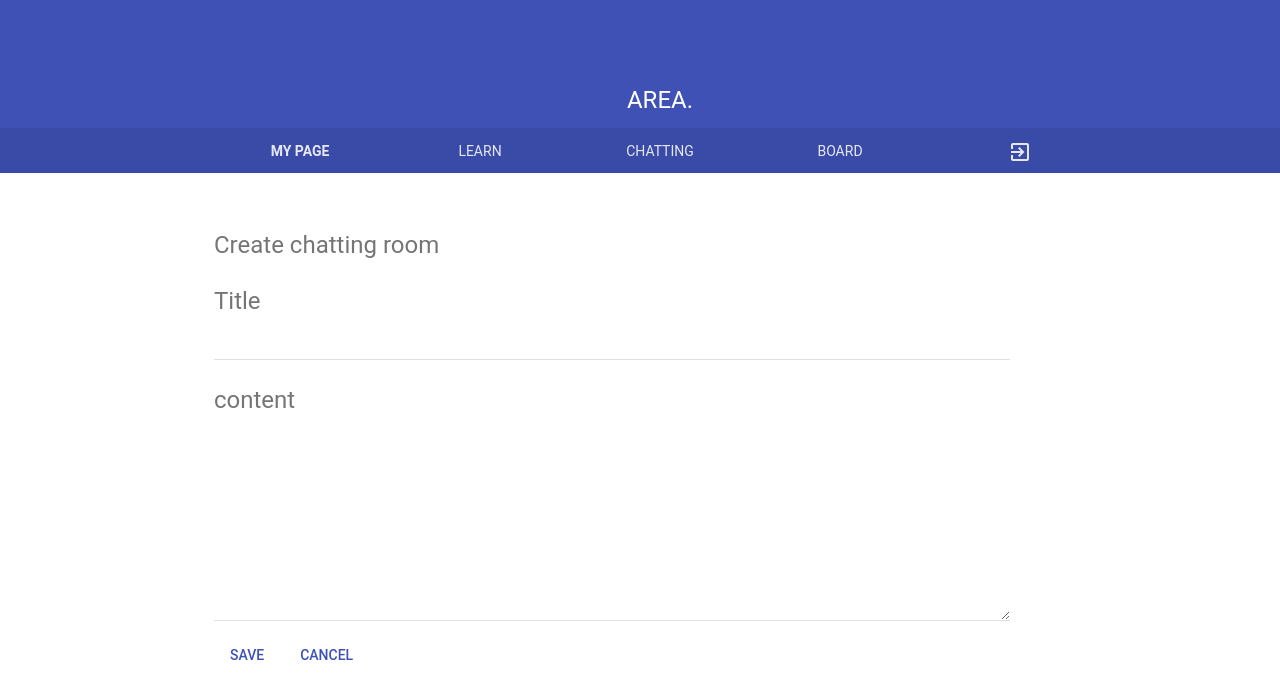
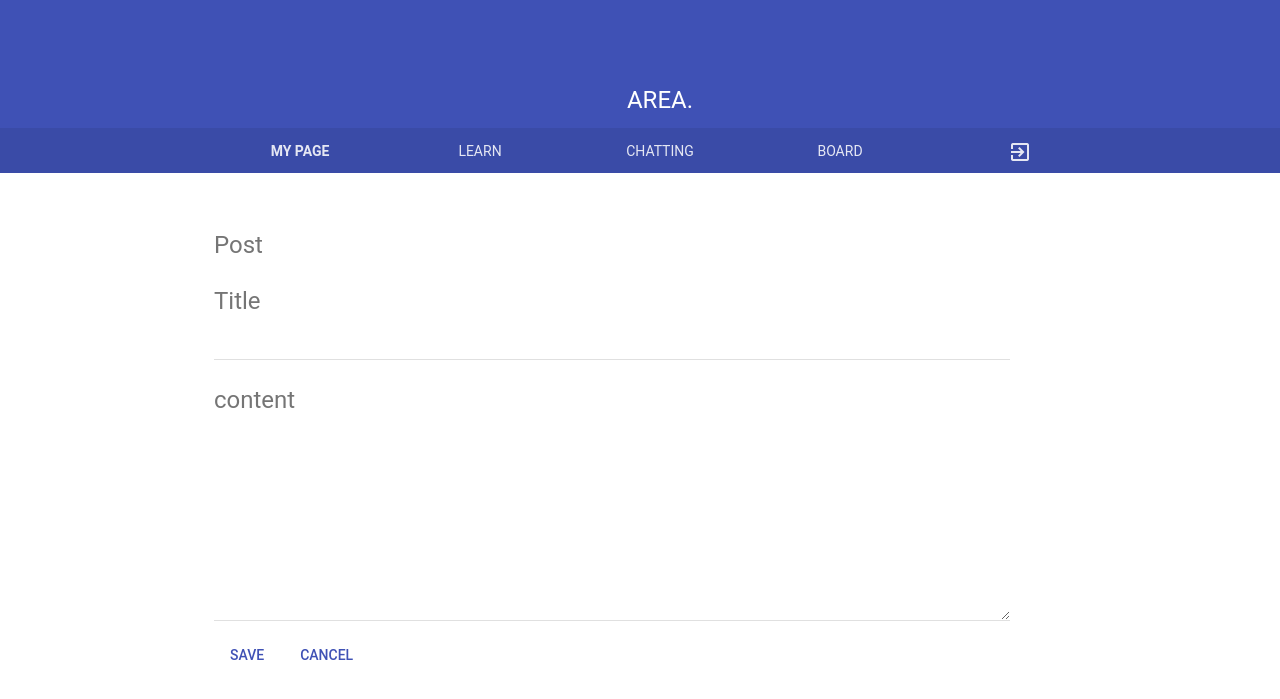
Before and after one commit to KIMDURI/AREA, a Django app: page /board/new/ in a window 1280 px wide. Shown: the top 699 px of the page. Run offline with Django 3.2, Linux system fonts and the light colour scheme.

Commit message:
Update board_form.html

```diff
--- a/templates/board/board_form.html
+++ b/templates/board/board_form.html
@@ -9,7 +9,7 @@
             <div class="mdl-grid portfolio-max-width">
              <div class="mdl-card mdl-cell mdl-cell--12-col ">
               <div class="mdl-card__supporting-text">
-                <h4>Create chatting room</h4>
+                <h4>Post</h4>
 
                     <form method="POST">{% csrf_token %}
                     <h4>Title</h4>
```
